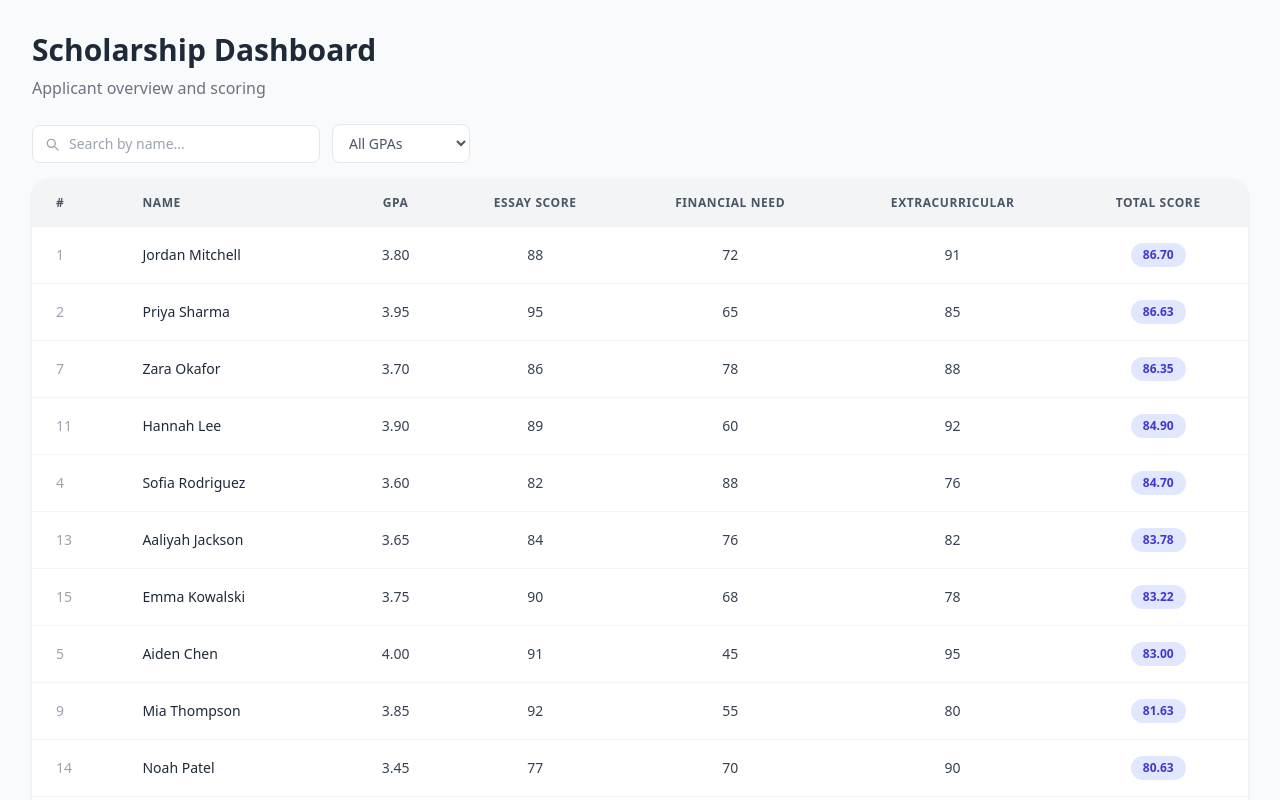
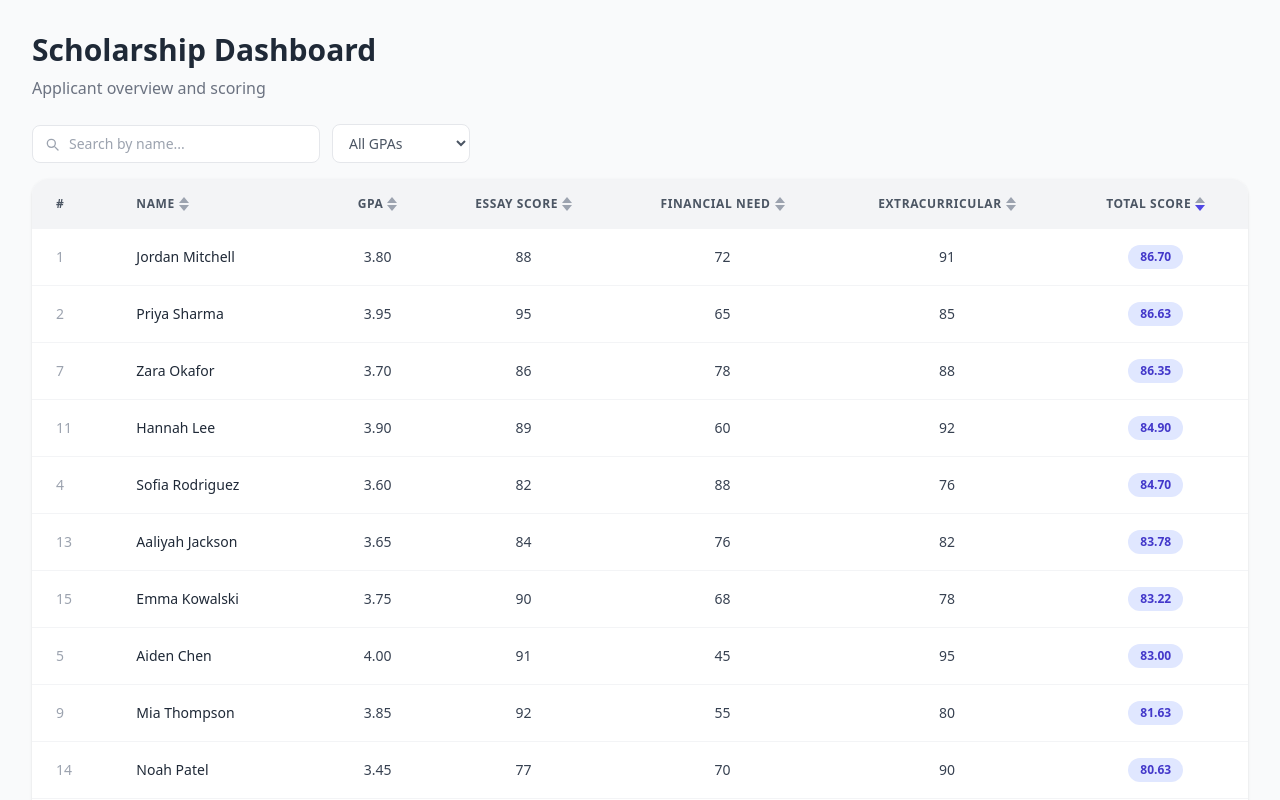
Before and after one commit to gaelle-nassar/scholarship-dashboard, a Nuxt app: page / in a window 1280 px wide. Shown: the top 800 px of the page. Built offline with nearby package versions, Linux system fonts and the light colour scheme.

Commit message:
add column sorting with ascending and descending toggle

```diff
--- a/app/components/ApplicantsTable.vue
+++ b/app/components/ApplicantsTable.vue
@@ -4,17 +4,24 @@
       <SearchBar v-model="query" />
       <GpaFilter v-model="minGpa" />
     </div>
+
     <div class="bg-white rounded-2xl shadow overflow-hidden">
       <table class="w-full text-sm text-left">
         <thead class="bg-gray-100 text-gray-600 uppercase text-xs tracking-wider">
           <tr>
             <th class="px-6 py-4">#</th>
-          <th class="px-6 py-4">Name</th>
-          <th class="px-6 py-4 text-center">GPA</th>
-          <th class="px-6 py-4 text-center">Essay Score</th>
-          <th class="px-6 py-4 text-center">Financial Need</th>
-          <th class="px-6 py-4 text-center">Extracurricular</th>
-          <th class="px-6 py-4 text-center">Total Score</th>
+            <th
+              v-for="col in columns"
+              :key="col.key"
+              class="px-6 py-4 cursor-pointer select-none hover:text-indigo-600 transition-colors"
+              :class="col.center ? 'text-center' : ''"
+              @click="setSort(col.key)"
+            >
+              <span class="inline-flex items-center" :class="col.center ? 'justify-center w-full' : ''">
+                {{ col.label }}
+                <SortIcon :active="sortKey === col.key" :direction="sortDir" />
+              </span>
+            </th>
           </tr>
         </thead>
         <tbody class="divide-y divide-gray-100">
@@ -30,7 +37,28 @@
 </template>
 
 <script setup>
-const query = ref('')
-const minGpa = ref('')
-const { sortedApplicants } = useApplicants(query, minGpa)
+const columns = [
+  { key: 'name',            label: 'Name',           center: false },
+  { key: 'gpa',             label: 'GPA',             center: true  },
+  { key: 'essayScore',      label: 'Essay Score',     center: true  },
+  { key: 'financialNeed',   label: 'Financial Need',  center: true  },
+  { key: 'extracurricular', label: 'Extracurricular', center: true  },
+  { key: 'totalScore',      label: 'Total Score',     center: true  },
+]
+
+const query   = ref('')
+const minGpa  = ref('')
+const sortKey = ref('totalScore')
+const sortDir = ref('desc')
+
+function setSort(key) {
+  if (sortKey.value === key) {
+    sortDir.value = sortDir.value === 'asc' ? 'desc' : 'asc'
+  } else {
+    sortKey.value = key
+    sortDir.value = key === 'name' ? 'asc' : 'desc'
+  }
+}
+
+const { sortedApplicants } = useApplicants(query, minGpa, sortKey, sortDir)
 </script>
--- /dev/null
+++ b/app/components/SortIcon.vue
@@ -0,0 +1,25 @@
+<template>
+  <span class="inline-flex flex-col ml-1 text-gray-400">
+    <svg
+      class="w-2.5 h-2.5 -mb-0.5 transition-colors"
+      :class="active && direction === 'asc' ? 'text-indigo-600' : ''"
+      viewBox="0 0 10 6" fill="currentColor"
+    >
+      <path d="M5 0L10 6H0L5 0Z" />
+    </svg>
+    <svg
+      class="w-2.5 h-2.5 transition-colors"
+      :class="active && direction === 'desc' ? 'text-indigo-600' : ''"
+      viewBox="0 0 10 6" fill="currentColor"
+    >
+      <path d="M5 6L0 0H10L5 6Z" />
+    </svg>
+  </span>
+</template>
+
+<script setup>
+defineProps({
+  active: { type: Boolean, default: false },
+  direction: { type: String, default: 'asc' }
+})
+</script>
--- a/app/composables/useApplicants.js
+++ b/app/composables/useApplicants.js
@@ -8,13 +8,27 @@ export function computeTotalScore(a) {
   return (gpa + essay + financial + extra).toFixed(2)
 }
 
-export function useApplicants(query, minGpa) {
+export function useApplicants(query, minGpa, sortKey, sortDir) {
   const sortedApplicants = computed(() => {
     const q = query?.value?.toLowerCase() ?? ''
     const gpa = parseFloat(minGpa?.value) || 0
+    const key = sortKey?.value ?? 'totalScore'
+    const dir = sortDir?.value ?? 'desc'
+
+    const getValue = (a) => {
+      if (key === 'totalScore') return parseFloat(computeTotalScore(a))
+      return a[key]
+    }
+
     return [...applicants]
       .filter(a => a.name.toLowerCase().includes(q) && a.gpa >= gpa)
-      .sort((a, b) => computeTotalScore(b) - computeTotalScore(a))
+      .sort((a, b) => {
+        const valA = getValue(a)
+        const valB = getValue(b)
+        if (valA < valB) return dir === 'asc' ? -1 : 1
+        if (valA > valB) return dir === 'asc' ? 1 : -1
+        return 0
+      })
   })
 
   return { sortedApplicants }
```
Lines whose indentation alone changed are shown as unchanged.
